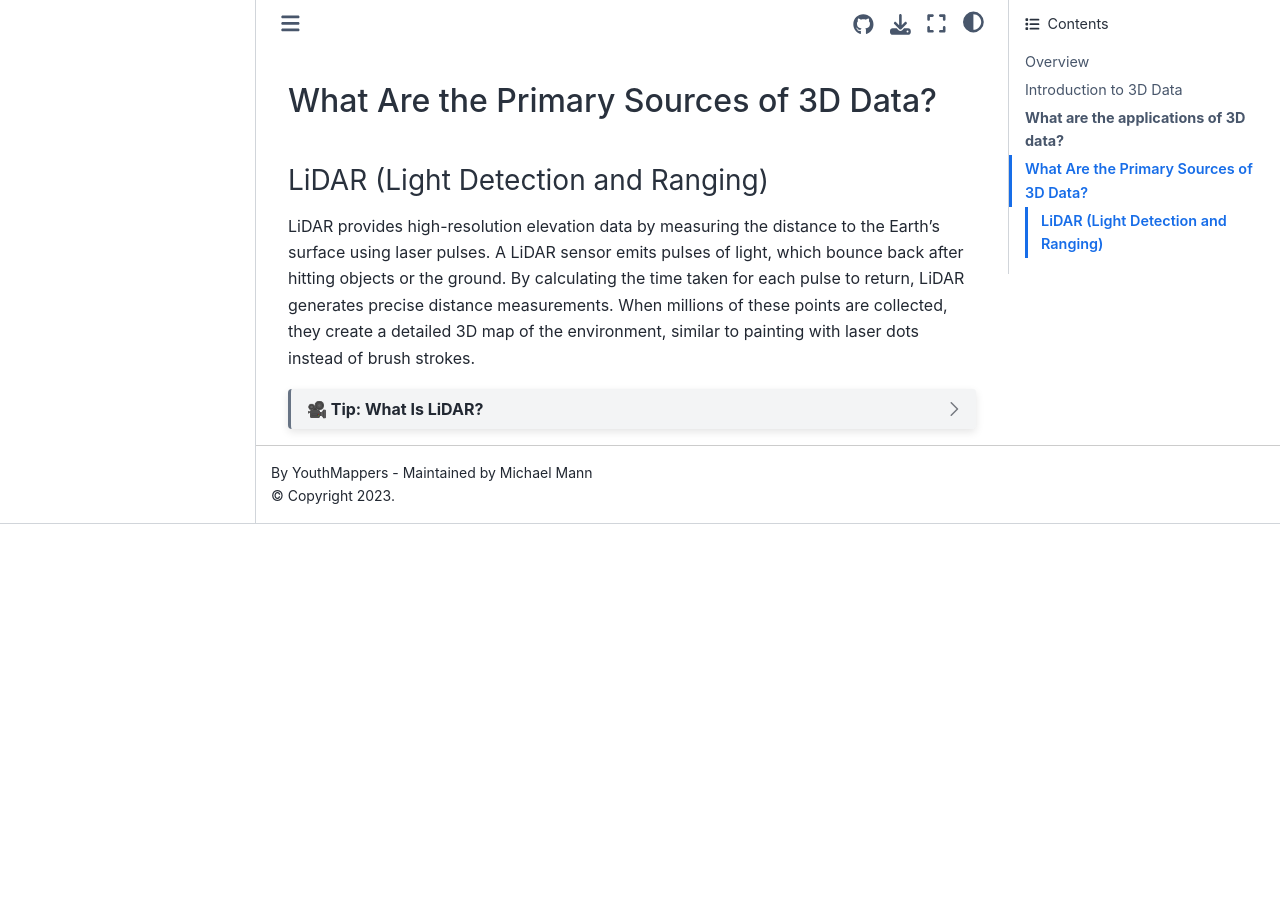
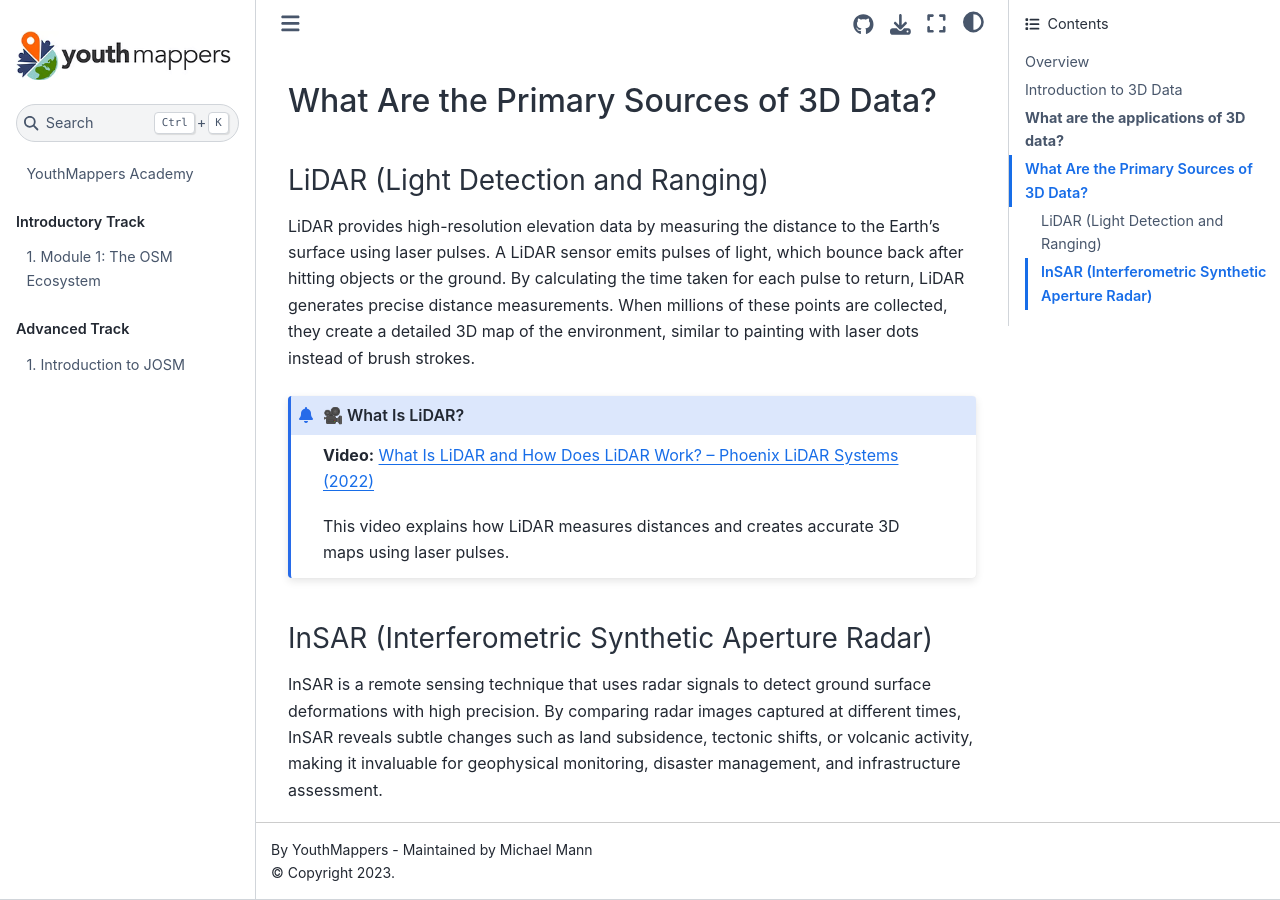
Before and after one commit to mmann1123/YouthMappersAcademy, a Jupyter Book: the page built from Course13-Cesium.md, in a window 1280 px wide and 900 px high, scrolled down 9429 px. Built offline with Jupyter Book 1.0.4 settings and Sphinx 7.4.7 and the Sphinx Book theme 1.1.4, drawn with Linux system fonts in a browser that asks for light colours; before the commit the page ends 9953 px from its top, so only the background shows below that.

Commit message:
Your commit message

````diff
--- a/Course13-Cesium.md
+++ b/Course13-Cesium.md
@@ -219,8 +219,12 @@
 
 LiDAR provides high-resolution elevation data by measuring the distance to the Earth's surface using laser pulses. A LiDAR sensor emits pulses of light, which bounce back after hitting objects or the ground. By calculating the time taken for each pulse to return, LiDAR generates precise distance measurements. When millions of these points are collected, they create a detailed 3D map of the environment, similar to painting with laser dots instead of brush strokes.
 
-```{dropdown} 🎥 Tip: What Is LiDAR?
-:icon: tip
+```{admonition} 🎥 What Is LiDAR?
+**Video:** [What Is LiDAR and How Does LiDAR Work? – Phoenix LiDAR Systems (2022)](https://www.youtube.com/watch?v=dOvMDbQKpwQ)
 
-[**Video: What Is LiDAR and How Does LiDAR Work?** – Phoenix LiDAR Systems (2022)](https://www.youtube.com/watch?v=INSERT_VIDEO_LINK_HERE)
 This video explains how LiDAR measures distances and creates accurate 3D maps using laser pulses.
+
+```
+
+### InSAR (Interferometric Synthetic Aperture Radar)
+InSAR is a remote sensing technique that uses radar signals to detect ground surface deformations with high precision. By comparing radar images captured at different times, InSAR reveals subtle changes such as land subsidence, tectonic shifts, or volcanic activity, making it invaluable for geophysical monitoring, disaster management, and infrastructure assessment.
````
